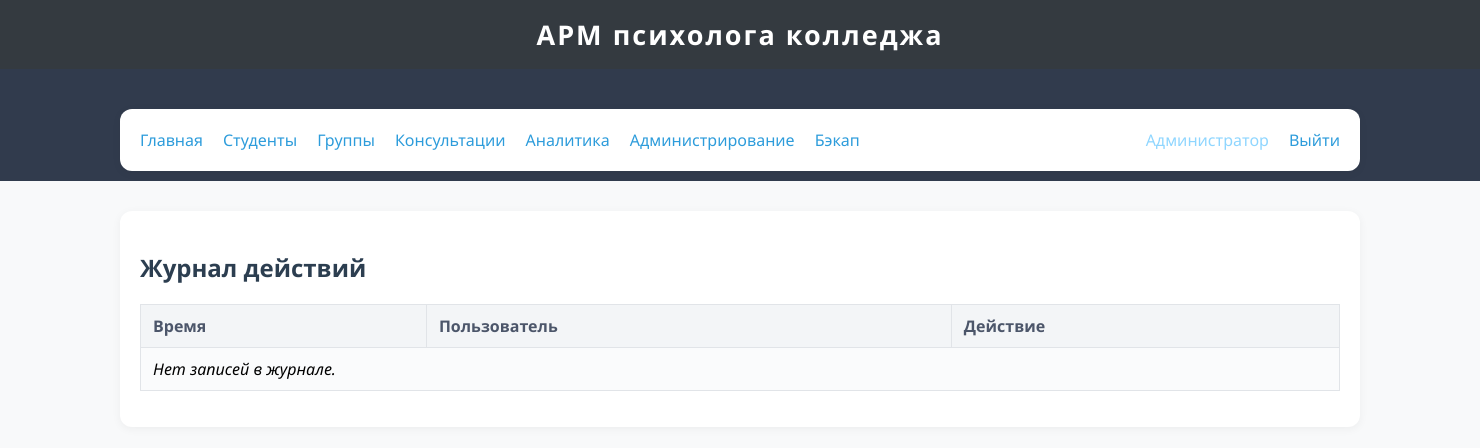
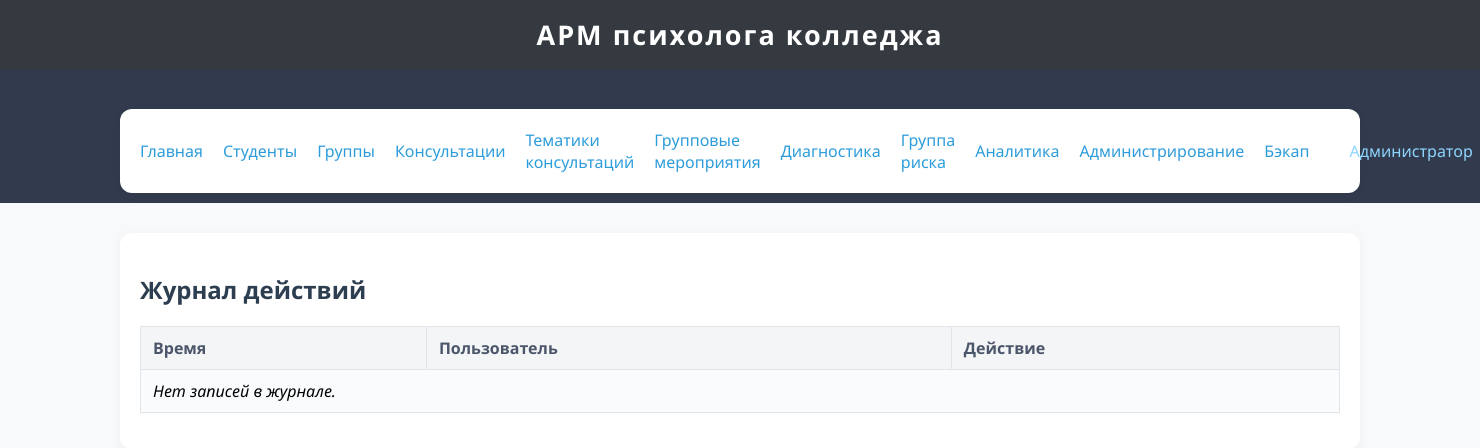
Before and after one commit to sultanovhalid/psychologist_workspace, a Flask app: page /admin/logs in a window 1480 px wide; the page is wider, and only the part inside the window is pictured. Shown: the top 448 px of that part. Run offline with Flask 3, Linux system fonts and the light colour scheme; a user stored in the database is signed in; parts of the project's set-up code (start-up, migrations or seed data) failed here and were passed over.

Commit message:
Update base.html

```diff
--- a/app/templates/base.html
+++ b/app/templates/base.html
@@ -18,14 +18,24 @@
             <a href="{{ url_for('students.list_students') }}">Студенты</a>
             <a href="{{ url_for('groups.list_groups') }}">Группы</a>
             <a href="{{ url_for('consultations.list_consultations') }}">Консультации</a>
+
+            <!-- новые разделы -->
+            <a href="{{ url_for('consultation_topics.list_topics') }}">Тематики консультаций</a>
+            <a href="{{ url_for('group_events.list_events') }}">Групповые мероприятия</a>
+            <a href="{{ url_for('diagnostics.list_results') }}">Диагностика</a>
+            <a href="{{ url_for('risk_groups.list_risk') }}">Группа риска</a>
+
             <a href="{{ url_for('analytics.overview') }}">Аналитика</a>
+
             {% if current_user.is_authenticated and current_user.role == 'admin' %}
                 <a href="{{ url_for('admin.users') }}">Администрирование</a>
                 <a href="{{ url_for('backup.backup_page') }}">Бэкап</a>
             {% endif %}
             <div style="flex:1"></div>
             {% if current_user.is_authenticated %}
-                <span style="color:#8fd6ff;font-weight:500;">{{ current_user.full_name or current_user.username }}</span>
+                <span style="color:#8fd6ff;font-weight:500;">
+                    {{ current_user.full_name or current_user.username }}
+                </span>
                 <a href="{{ url_for('auth.logout') }}">Выйти</a>
             {% else %}
                 <a href="{{ url_for('auth.login') }}">Войти</a>
```
